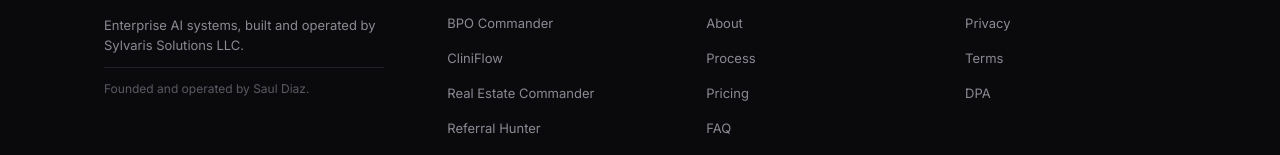
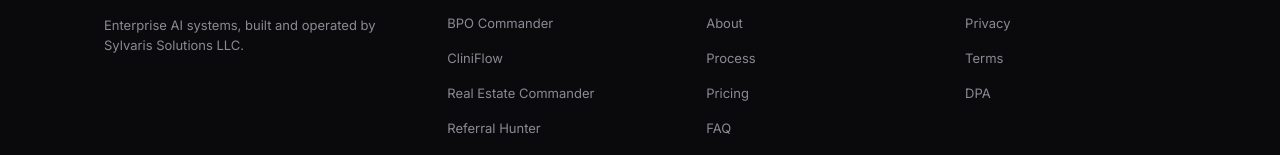
Before and after one commit to sylvarissolutions-max/sylvaris-site, a plain HTML site: page index.html in a window 1280 px wide. Shown: the part 7356-7511 px from the top of the page. Drawn offline with Linux system fonts and the light colour scheme.

Commit message:
content: remove founder attribution line from footer

```diff
--- a/index.html
+++ b/index.html
@@ -939,7 +939,6 @@ a { color: var(--text); text-decoration: none; }
             <div class="footer-brand">
                 <a href="#" class="brand"><span class="brand-mark">S</span>Sylvaris</a>
                 <p>Enterprise AI systems, built and operated by Sylvaris Solutions LLC.</p>
-                <div class="founder">Founded and operated by Saul Diaz.</div>
             </div>
             <div class="footer-col">
                 <h5>Products</h5>
```
